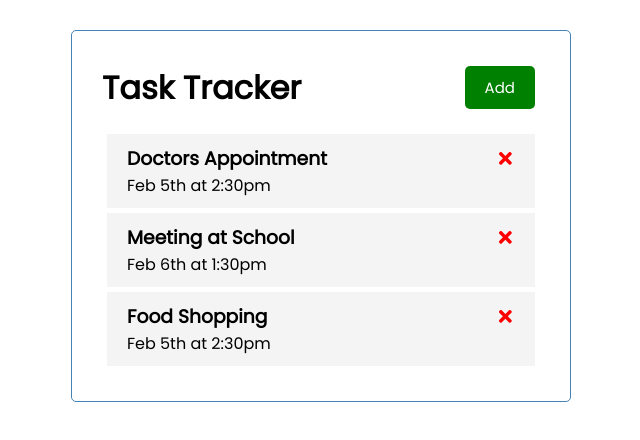
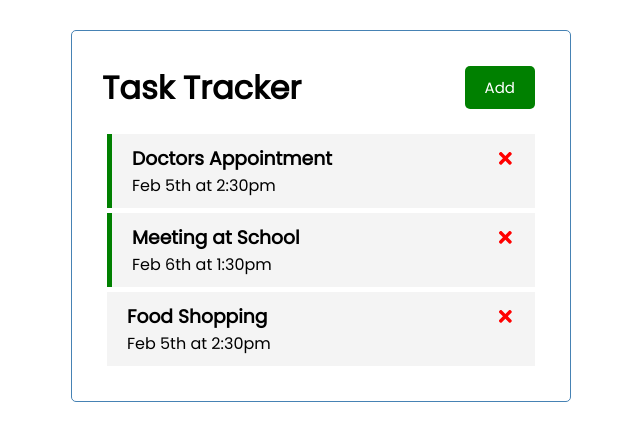
Before and after one commit to TheNootLinja/React-Task-Tracker, a React (Create React App) app: page / in a window 1280 px wide. Shown: the top 440 px of the page, without its empty margins (319-959 px from the left). Built offline with nearby package versions, Linux system fonts and the light colour scheme.

Commit message:
Add styling to tasks that have been marked true for the reminder property using the reminder css class

```diff
--- a/src/components/Task.js
+++ b/src/components/Task.js
@@ -2,7 +2,7 @@ import { FaTimes } from 'react-icons/fa';
 
 const Task = ({ task, onDelete, onToggle }) => {
     return (
-        <div className='task' onDoubleClick={() => onToggle(task.id)}>
+        <div className={`task ${task.reminder ? 'reminder' : ''}`} onDoubleClick={() => onToggle(task.id)}>
             <h3>{task.text} <FaTimes onClick={() => onDelete(task.id)} style={{color: 'red', cursor: 'pointer'}}/></h3>
             <p>{task.day}</p>
         </div>
```
